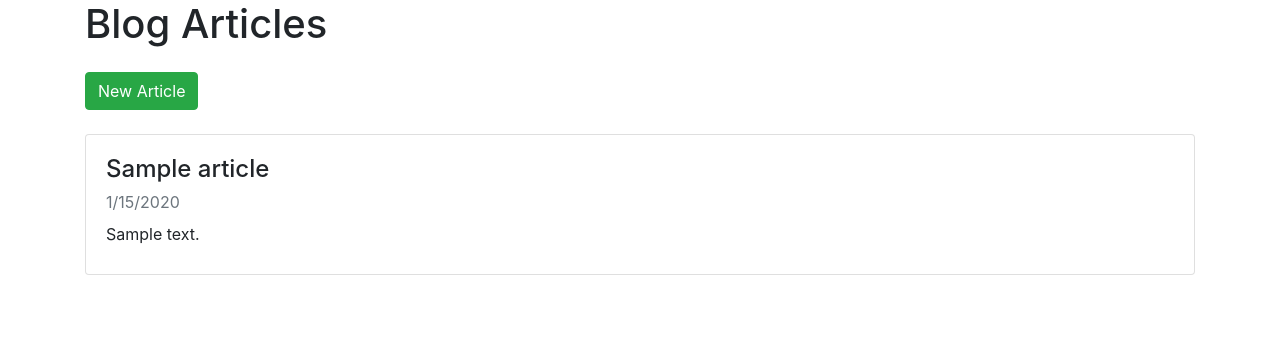
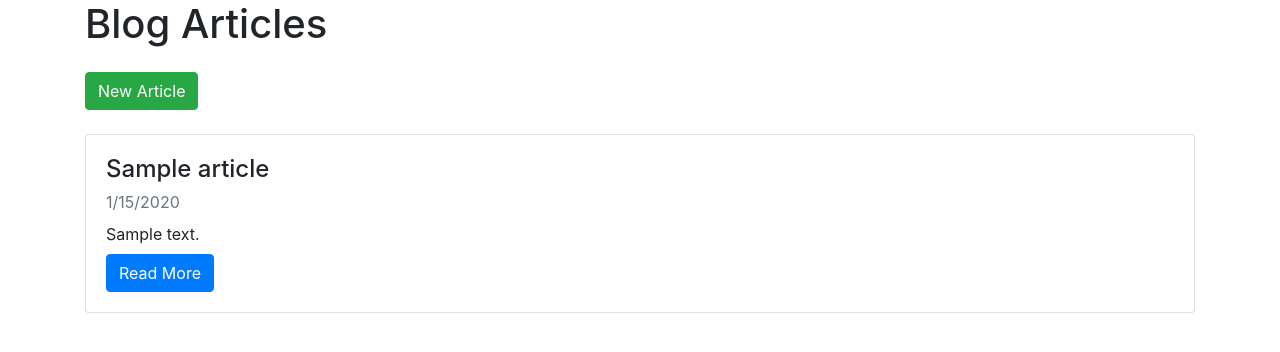
Before and after one commit to RexHolmstrom/blog, a Node server app: page / in a window 1280 px wide. Shown: the top 352 px of the page. Run offline with Node 20, Linux system fonts and the light colour scheme; tables that the repository leaves empty hold one stand-in row (values such as "Sample post"); some libraries are stand-ins or nearby versions.

Commit message:
read more btn

```diff
--- a/views/articles/index.ejs
+++ b/views/articles/index.ejs
@@ -23,6 +23,7 @@
                     <%= article.createdAt.toLocaleDateString() %>
                 </div>
                 <div class="card-text mb-2"><%= article.description %></div>
+                <a href="articles/<%= article.id %>" class="btn btn-primary">Read More</a>
             </div>
         </div>
         <% }) %>
```
